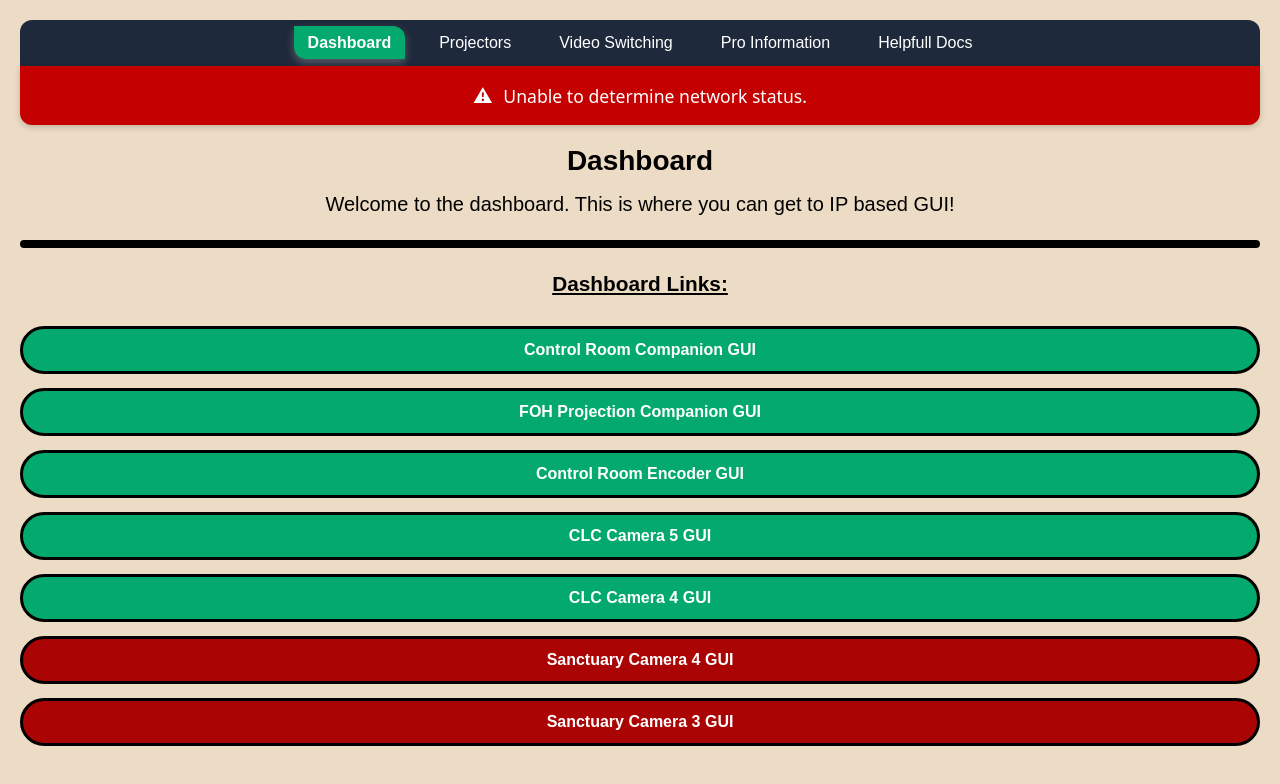
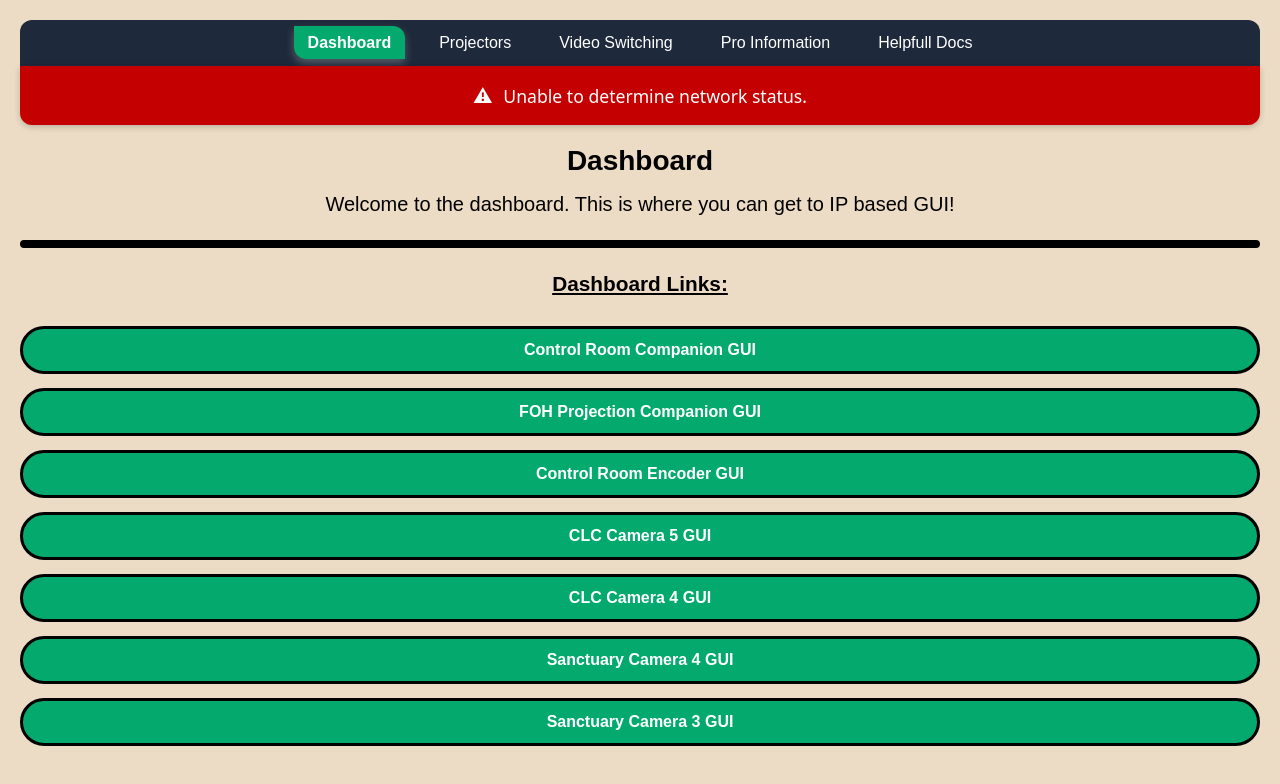
Before and after one commit to coleby41/PVMC-Video-Dashboard, a plain HTML site: page index.html in a window 1280 px wide. Drawn offline with Linux system fonts and the light colour scheme; no server answers.

Commit message:
Update to the the PTZ Camera

```diff
--- a/index.html
+++ b/index.html
@@ -61,13 +61,15 @@
   CLC Camera 4 GUI
 </button>
 
- <button class="dashboard-button2" onclick="window.open('http://192.168.20.36', '_blank')">
+ <button class="dashboard-button" onclick="window.open('http://192.168.20.36', '_blank')">
   Sanctuary Camera 4 GUI
 </button>
 
-<button class="dashboard-button2" onclick="window.open('http://192.168.20.35/en/login.html', '_blank')">
+<button class="dashboard-button" onclick="window.open('http://192.168.20.35/en/login.html', '_blank')">
     Sanctuary Camera 3 GUI
 </button>
+
+
 
   </main>
 
--- a/styles/main2.css
+++ b/styles/main2.css
@@ -148,7 +148,7 @@ hr {
 
 }
 
-.dashboard-button2 {
+/* .dashboard-button2 {
   background-color: #aa0404;
   color: white;
   padding: 12px 20px;
@@ -170,4 +170,4 @@ hr {
 
 .dashboard-button2:hover {
   background-color: #910303;
-}
+} */
```
Also changed, not shown: 1 other file.
